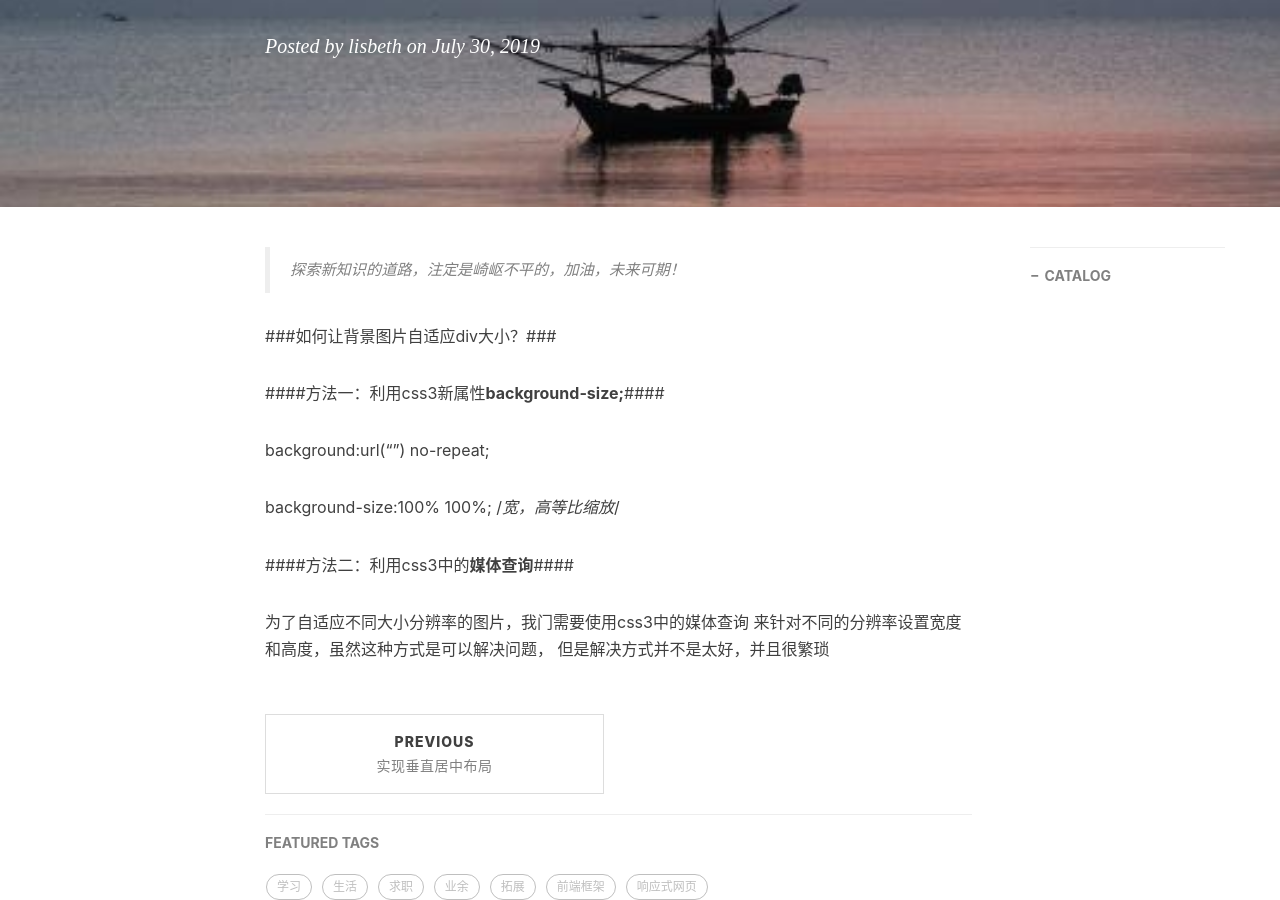
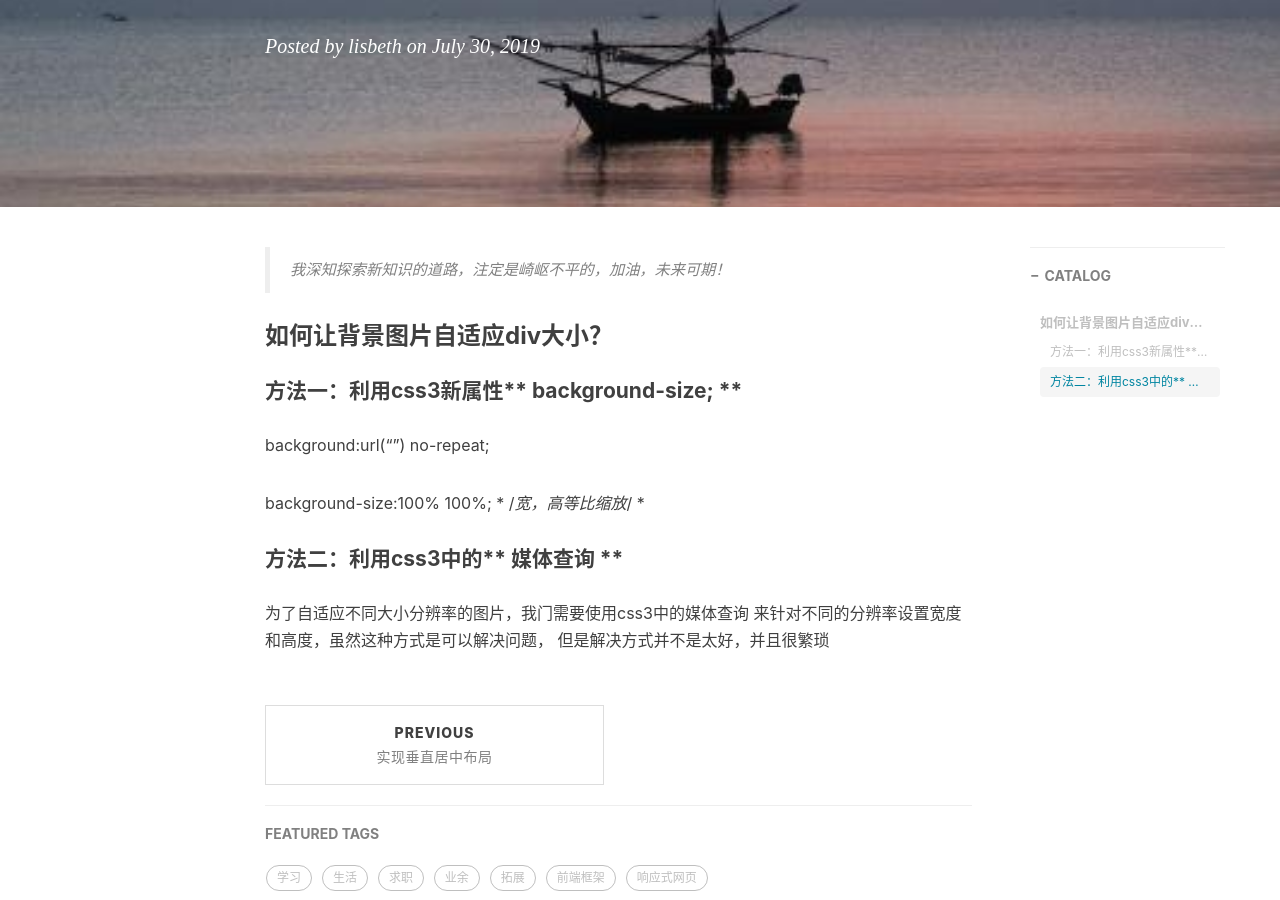
Before and after one commit to lisbeth0720/lisbeth0720.github.io, a Jekyll site: the page built from _posts/2019-07-30-背景图片如何自相应div.md, in a window 1280 px wide and 900 px high, scrolled down 376 px. Built offline with Jekyll 4.4.1, drawn with Linux system fonts in a browser that asks for light colours; nearby versions of some CDN libraries; comment, search, counter and statistics services are not loaded.

Commit message:
Update 2019-07-30-背景图片如何自相应div.md

```diff
--- a/_posts/2019-07-30-背景图片如何自相应div.md
+++ b/_posts/2019-07-30-背景图片如何自相应div.md
@@ -9,17 +9,17 @@ catalog: true
 tags:
 - 响应式布局
 ---
-> 探索新知识的道路，注定是崎岖不平的，加油，未来可期！
+> 我深知探索新知识的道路，注定是崎岖不平的，加油，未来可期！
 
-###如何让背景图片自适应div大小？###
+### 如何让背景图片自适应div大小？
 
-####方法一：利用css3新属性**background-size;**####
+#### 方法一：利用css3新属性** background-size; **
 
  background:url("") no-repeat;
 
- background-size:100% 100%;  /*宽，高等比缩放*/
+ background-size:100% 100%;  * /*宽，高等比缩放*/ *
 
-####方法二：利用css3中的**媒体查询**####
+#### 方法二：利用css3中的** 媒体查询 **
 
 为了自适应不同大小分辨率的图片，我门需要使用css3中的媒体查询
 来针对不同的分辨率设置宽度和高度，虽然这种方式是可以解决问题，
```
